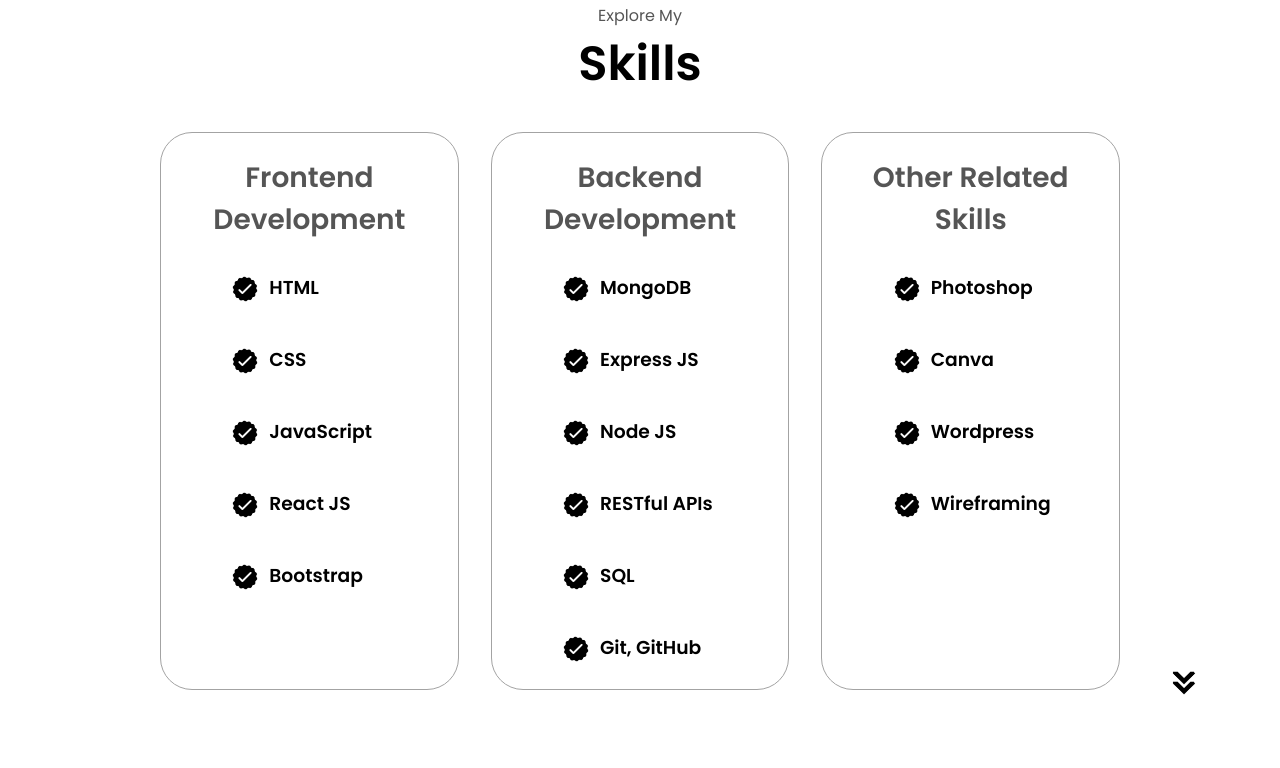
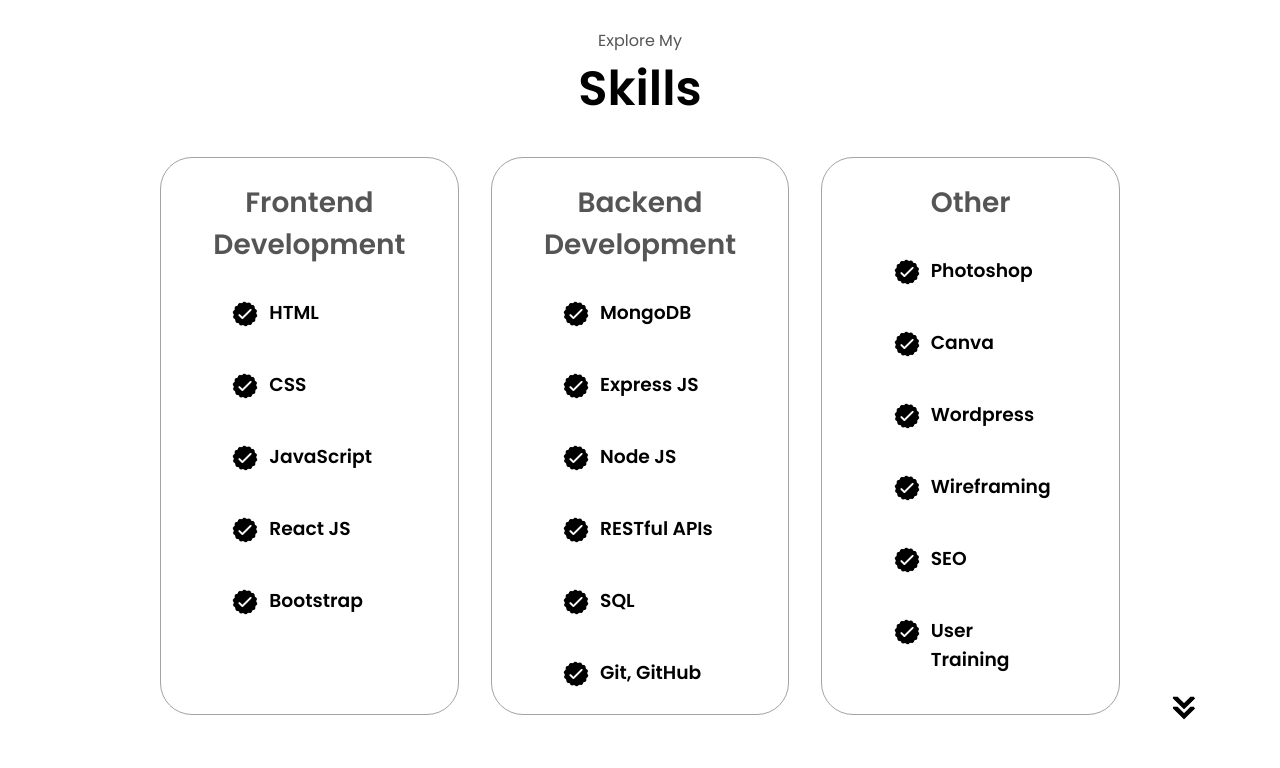
Before and after one commit to shannacodes/shanna-portfolio, a plain HTML site: page index.html in a window 1280 px wide. Shown: the part 1693-2461 px from the top of the page. Drawn offline with Linux system fonts and the light colour scheme.

Commit message:
Experience Updated

```diff
--- a/index.html
+++ b/index.html
@@ -18,7 +18,7 @@
                 <li><a href="#contact">Contact</a></li>
             </ul>
         </div>
-    </nav>
+    </nav>xs
     <nav id="hamburger-nav">
         <div class="logo">Shanna Lucero</div>
         <div class="hamburger-menu">
@@ -88,8 +88,8 @@
                             src="./assets/experience.png" alt="Experience icon" class="icon" />
                         <h3>Experience</h3><br />
                         <p>Full Stack Development<br /><br />
-                            Graduate of Nucamp's<br />Full Stack Web and Mobile App Development Bootcamp<br /><br />
-                        <p class="small-text">May - October 2023</p>
+                            Graduate of Nucamp's<br />Full Stack Web and Mobile App Development Bootcamp</p><br />
+                        <p>10+ years in the healthcare industry</p>
                         <!-- <p class="small-text">(includes over 1000+ hours of hands-on coding)</p> -->
                     </div>
                     <div class="details-container">
@@ -229,7 +229,7 @@
                     </div>
                 </div>
                 <div class="details-container">
-                    <h2 class="experience-sub-title">Other Related Skills</h2>
+                    <h2 class="experience-sub-title">Other</h2>
                     <div class="article-container">
                         <article>
                             <img
@@ -265,6 +265,24 @@
                                 class="icon" />
                             <div>
                                 <h3>Wireframing</h3>
+                            </div>
+                        </article>
+                        <article>
+                            <img
+                                src="./assets/checkmark.png"
+                                alt="Experience icon"
+                                class="icon" />
+                            <div>
+                                <h3>SEO</h3>
+                            </div>
+                        </article>
+                        <article>
+                            <img
+                                src="./assets/checkmark.png"
+                                alt="Experience icon"
+                                class="icon" />
+                            <div>
+                                <h3>User Training</h3>
                             </div>
                         </article>
                     </div>
@@ -338,7 +356,7 @@
                             class="project-img"
                         />
                     </div>
-                    <h2 class="experience-sub-title project-title">Sight Words Matching</h2>
+                    <h2 class="experience-sub-title project-title">Carpal Tunnel Risk Score App</h2>
                     <div class="btn-container">
                         <button
                             class="btn btn-color-2 project-btn"
--- a/mediaqueries.css
+++ b/mediaqueries.css
@@ -15,16 +15,19 @@
   #hamburger-nav {
     display: flex;
   }
-    #experience, .experience-details-container {
+  #experience,
+  .experience-details-container {
     margin-top: 2rem;
   }
-    #profile, .section-container {
+  #profile,
+  .section-container {
     display: block;
   }
   .arrow {
     display: none;
   }
-    section, .section-container {
+  section,
+  .section-container {
     height: fit-content;
   }
   section {
@@ -41,7 +44,8 @@
 }
 
 @media screen and (max-width: 600px) {
-    #contact, footer {
+  #contact,
+  footer {
     height: 40vh;
   }
   #profile {
@@ -68,7 +72,7 @@
     padding: 1rem;
   }
   .contact-info-container p {
-        font-size: .8rem;
+    font-size: 0.8rem;
     justify-content: center;
   }
   .nav-links li a {
```
Lines whose indentation alone changed are shown as unchanged.
